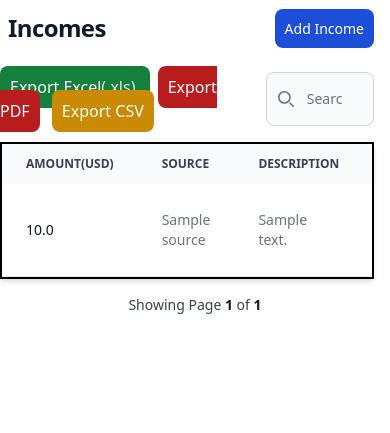
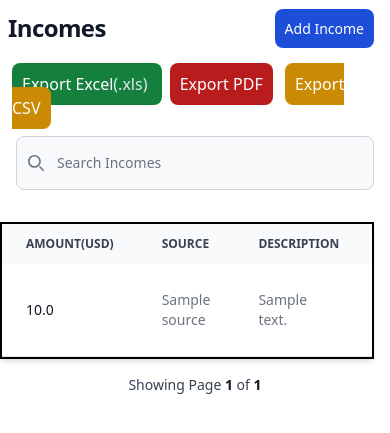
Before and after one commit to JunaidSalim/ExpenseTracker, a Django app: page /incomes/ in a window 390 px wide. Shown: the part 44-477 px from the top of the page. Run offline with Django 5.2, Linux system fonts and the light colour scheme; a user stored in the database is signed in; tables that the repository leaves empty hold one stand-in row (values such as "Sample post"); style sheets or scripts are compiled from the project's sources; some libraries are stand-ins or nearby versions.

Commit message:
incomes responsiveness

```diff
--- a/templates/incomes/incomes.html
+++ b/templates/incomes/incomes.html
@@ -3,7 +3,7 @@
 {% block content %}
 
 <!-- Income Heading -->
-<div class="flex justify-between mx-2 my-4">
+<div class="flex justify-between mx-2 my-4 flex-wrap">
     <div>
         <h1 class="mb-4 text-2xl font-extrabold leading-none tracking-tight text-gray-900 md:text-4xl lg:text-5xl dark:text-white">Incomes</h1>
     </div>
@@ -15,8 +15,8 @@
 </div>
 {% if incomes.count %}
 <!-- Button and Search Bar  -->
-<div class="flex justify-between items-center mt-1">
-    <div>
+<div class="flex flex-wrap justify-between items-center mt-1">
+    <div class="ml-3 md:ml-0">
         <a href="{% url 'export-excel' %}?tab=income"
             class="focus:outline-none text-white bg-green-700 hover:bg-green-800 focus:ring-4 focus:ring-green-300 font-medium rounded-lg text-base p-2.5 me-2 mb-2 dark:bg-green-600 dark:hover:bg-green-700 dark:focus:ring-green-800">Export
             Excel<span class="text-slate-200">(.xls)</span> </a>
@@ -27,7 +27,7 @@
             class="focus:outline-none text-white bg-yellow-600 hover:bg-yellow-800 focus:ring-4 focus:ring-yellow-300 font-medium rounded-lg text-base p-2.5 me-2 mb-2 dark:focus:ring-yellow-900">Export
             CSV</a>
     </div>
-    <div class="w-[40%] mr-4">
+    <div class="w-full m-4 lg:m-0 lg:w-[40%] lg:mr-4">
 
         <div class="relative">
             <div class="absolute inset-y-0 start-0 flex items-center ps-3 pointer-events-none">
```
